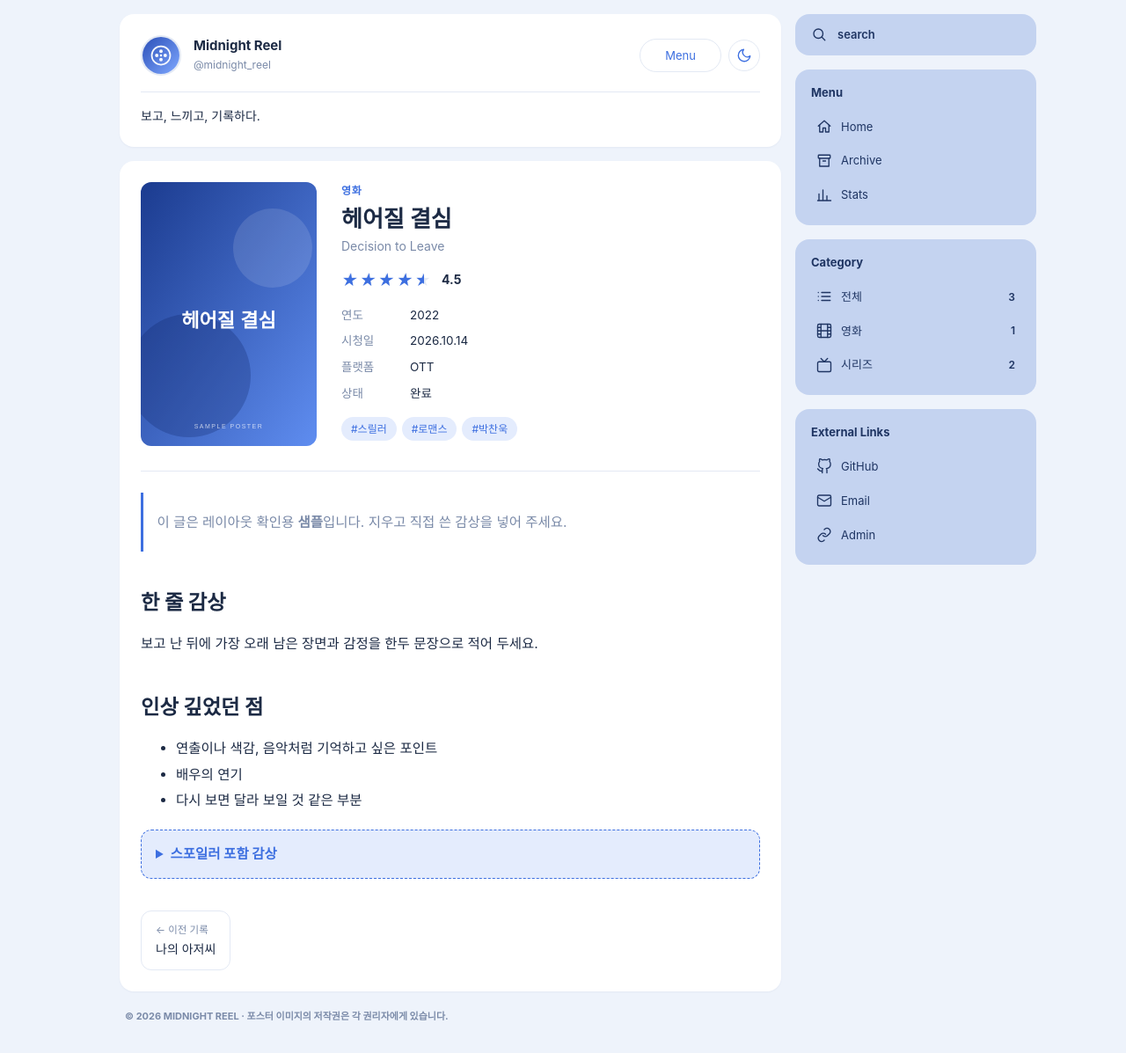
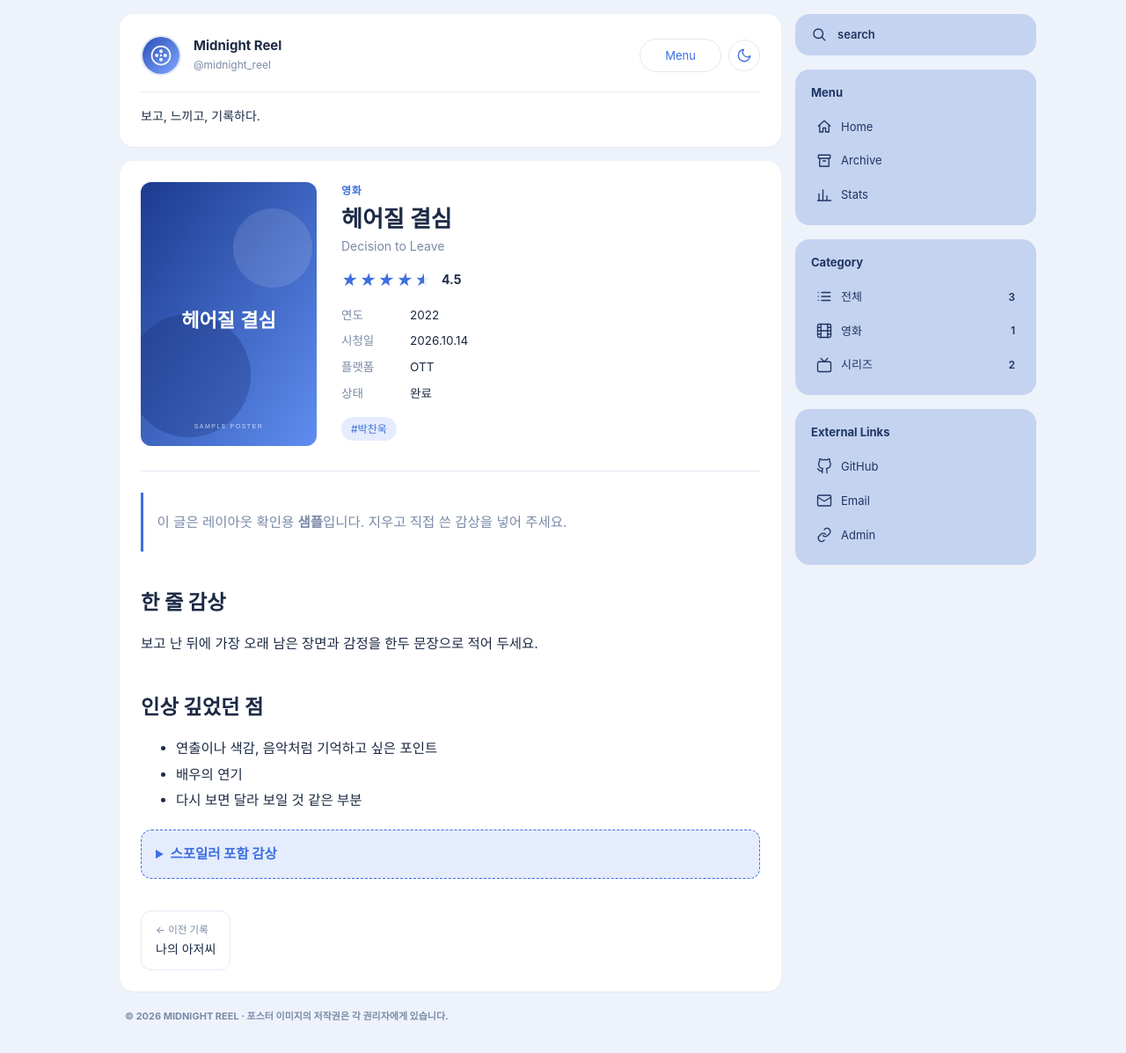
Before and after one commit to sojung-moon/sojung-moon.github.io, a Jekyll site: the page built from _posts/2026-10-14-decision-to-leave.md, in a window 1280 px wide and 1197 px high. Shown: the whole window at 88% size. Built offline with Jekyll 4.4.1, drawn with Linux system fonts in a browser that asks for light colours; some web fonts are replaced.

Commit message:
Update 기록 “2026-10-14-decision-to-leave”

```diff
--- a/_posts/2026-10-14-decision-to-leave.md
+++ b/_posts/2026-10-14-decision-to-leave.md
@@ -2,7 +2,8 @@
 title: 헤어질 결심
 original_title: Decision to Leave
 categories: 영화
-tags: [스릴러, 로맨스, 박찬욱]
+tags:
+  - 박찬욱
 thumbnail: /assets/posters/decision-to-leave.svg
 year: 2022
 watched: 2026-10-14
```
Also changed, not shown: other parts of _posts/2026-10-14-decision-to-leave.md (+2 -0 lines).
